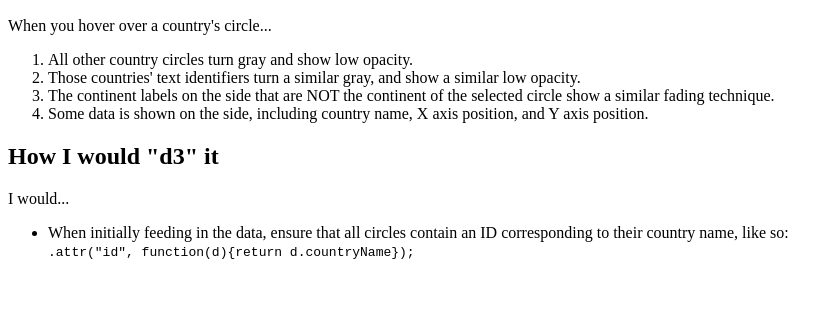
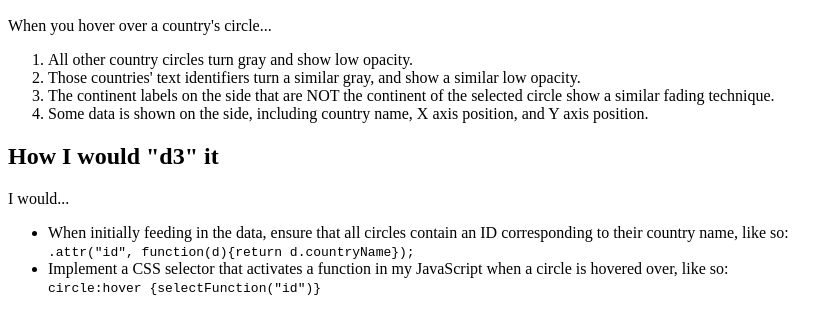
Before and after one commit to Xapakas/SeekingInteraction, a plain HTML site: page index.html in a window 1280 px wide. Shown: the part 110-444 px from the top of the page, without its empty margins (0-839 px from the left). Drawn offline with Linux system fonts and the light colour scheme.

Commit message:
Update index.html

```diff
--- a/index.html
+++ b/index.html
@@ -19,7 +19,8 @@
     <ul>
       <li>When initially feeding in the data, ensure that all circles contain an ID corresponding to their country name, like so:</li>
       <code>.attr("id", function(d){return d.countryName});</code>
+      <li>Implement a CSS selector that activates a function in my JavaScript when a circle is hovered over, like so:</li>
+      <code>circle:hover {selectFunction("id")}</code>
     </ul>
-
   </body>
 </html>
```
